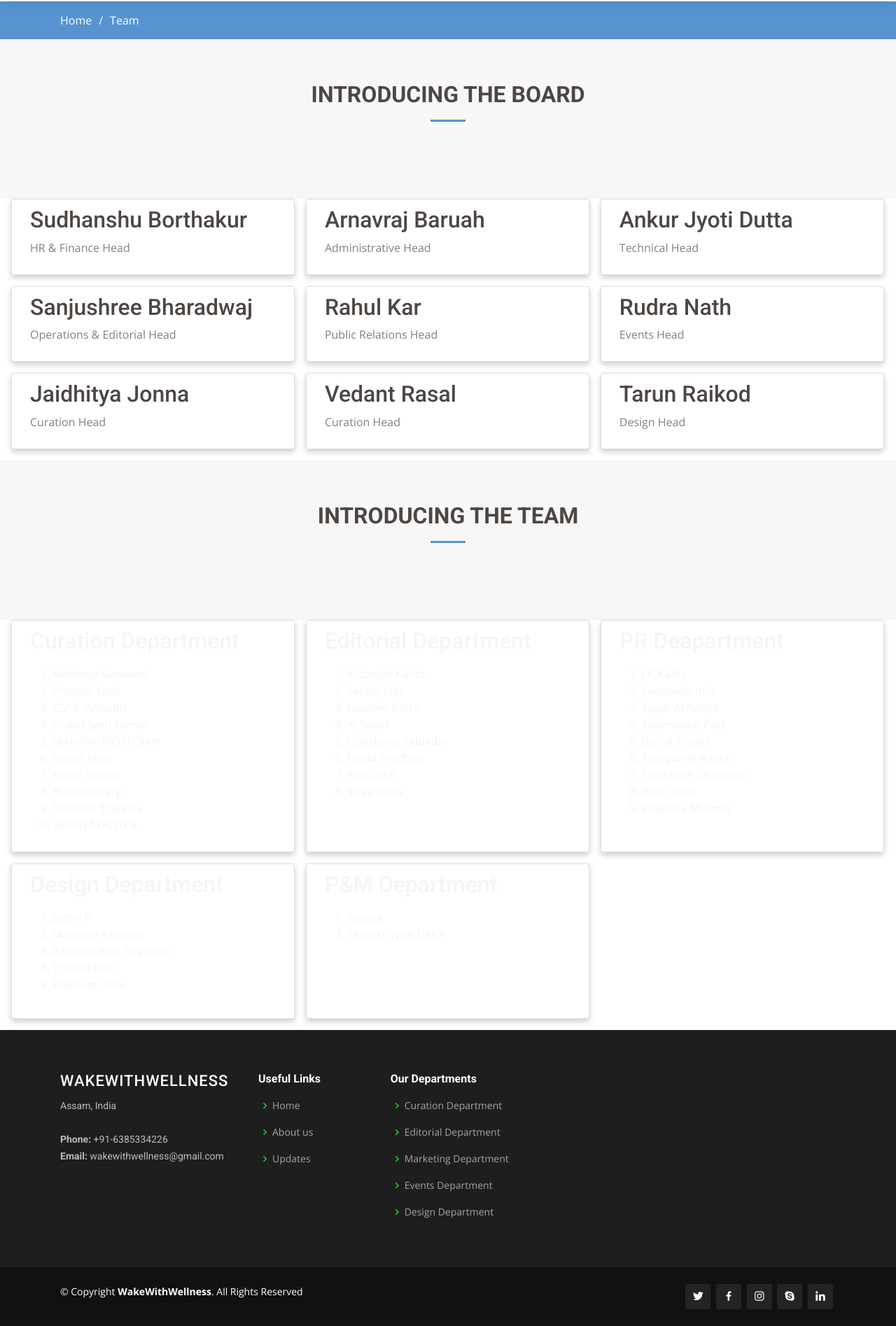
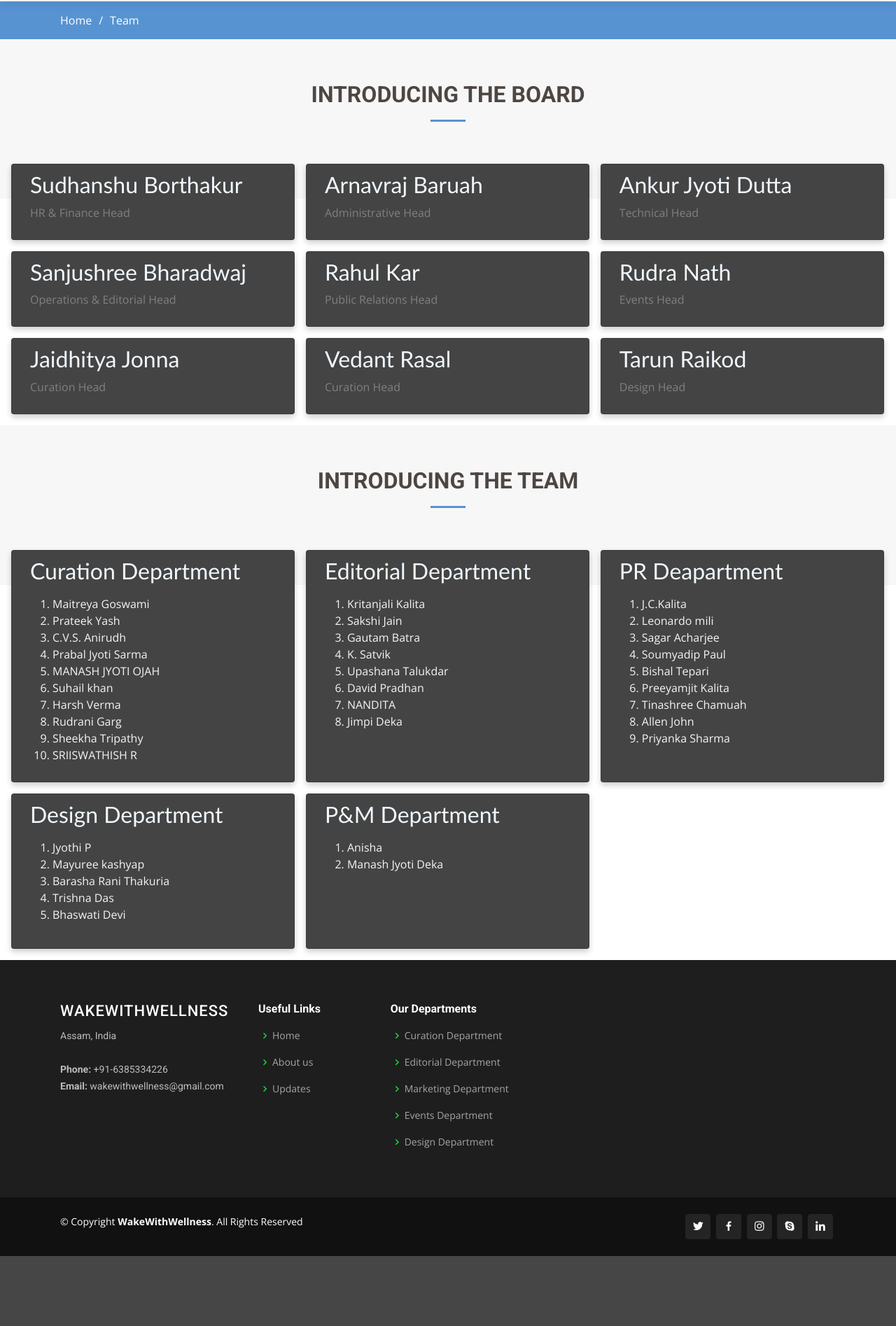
Before and after one commit to asmewebite/wakewithwellness, a PHP site: page /team.html in a window 1280 px wide. Shown: the part 70-1965 px from the top of the page at 70% size. After the commit the page ends 1865 px from the top, so only its background shows below. Run offline with PHP 8.4, Linux system fonts and the light colour scheme.

Commit message:
Update team.css

```diff
--- a/assets/css/team.css
+++ b/assets/css/team.css
@@ -1,3 +1,21 @@
+
+.card{
+  background-color: #444;
+}
+
+.teamcontainer h2{
+  color: aliceblue;
+  font-family: 'Gill Sans', 'Gill Sans MT', Calibri, 'Trebuchet MS', sans-serif;
+}
+
+.teamcontainer{
+  margin-top: -50px;
+}
+.title p ol li{
+  color: aliceblue;
+
+}
+
 .column {
   float: left;
   width: 33.3%;
```
